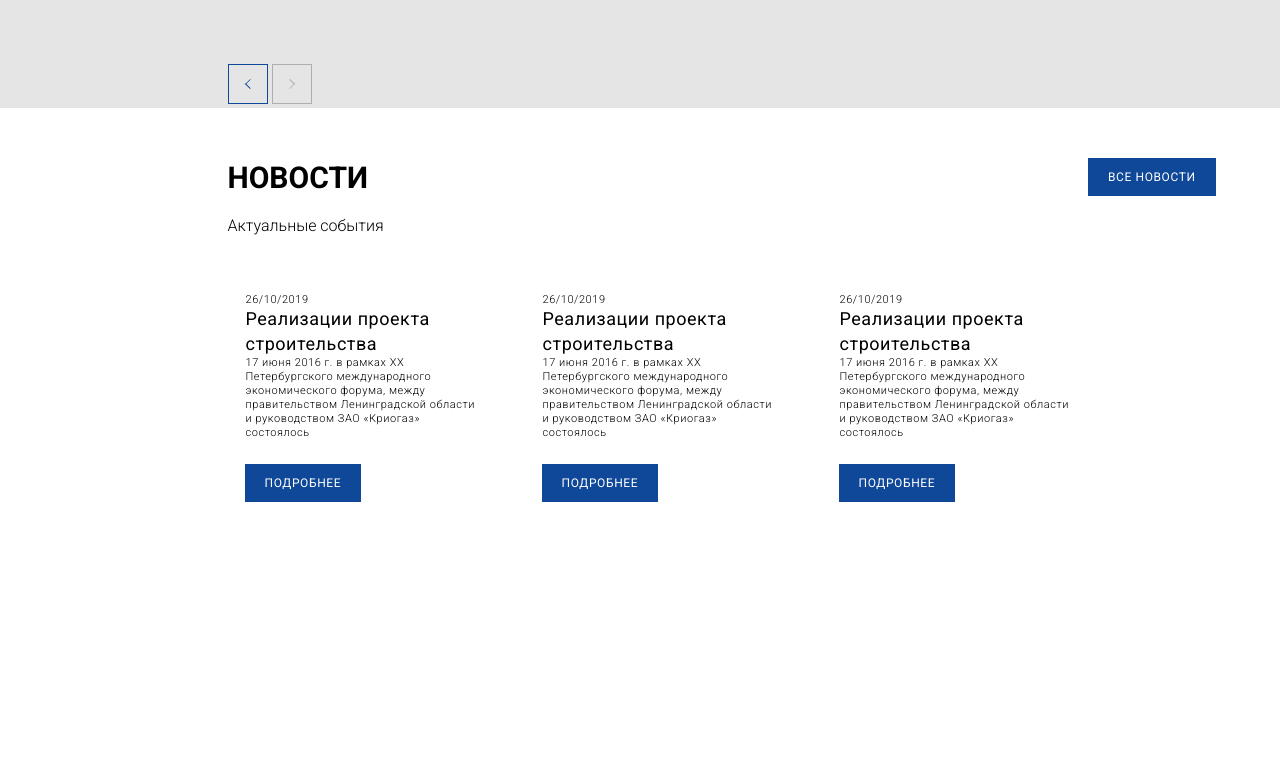
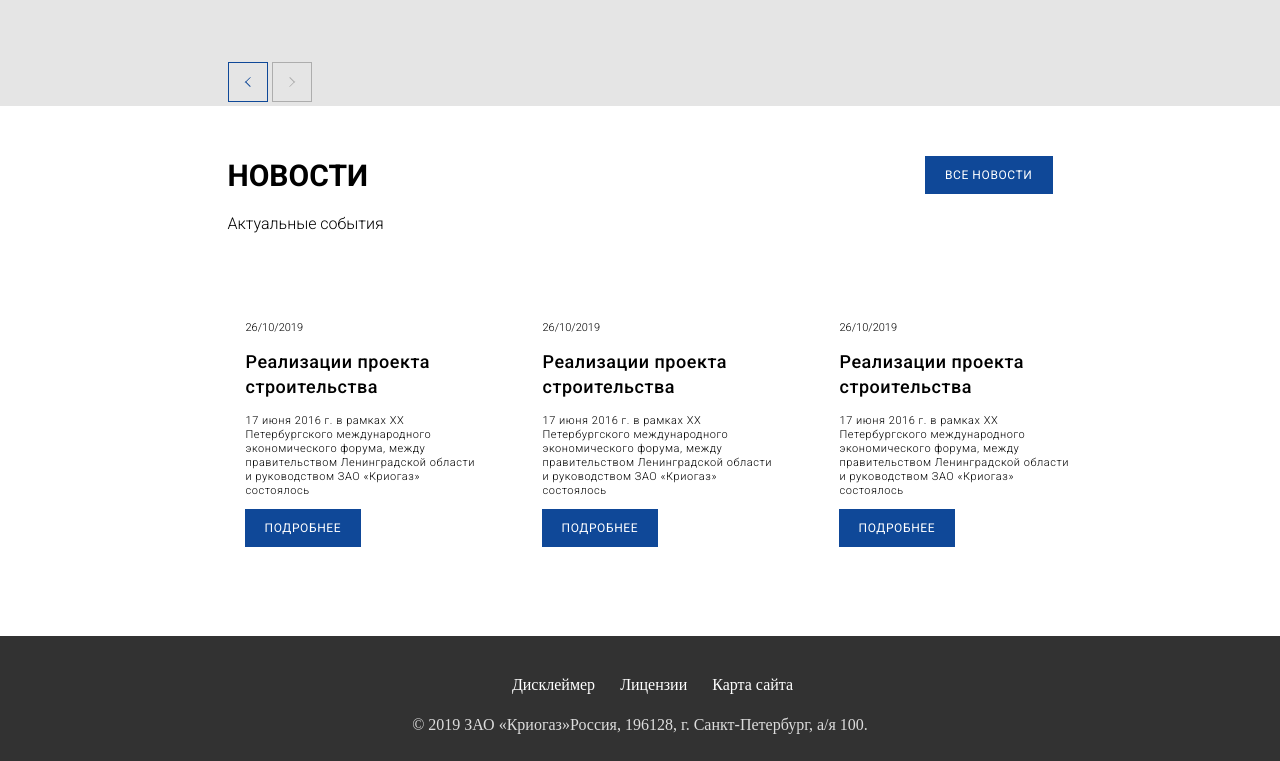
Before and after one commit to RRado95/CooperativeProject, a plain HTML site: page index.html in a window 1280 px wide. Shown: the part 999-1760 px from the top of the page. Before the commit the page ends 1501 px from the top, so only its background shows below. Drawn offline with Linux system fonts and the light colour scheme.

Commit message:
Finished work, edited text, merged

```diff
--- a/css/Index.css
+++ b/css/Index.css
@@ -1,8 +1,9 @@
 @import './header.css';
-@import url('https://fonts.googleapis.com/css2?family=Roboto:wght@300;400;700&display=swap');
+@import url('https://fonts.googleapis.com/css2?family=Roboto:wght@300;400;500;700&display=swap');
 @import url('https://fonts.googleapis.com/css2?family=Montserrat:wght@300;400&display=swap');
 @import './projects.css';
 @import './news.css';
+@import './footer.css';
 
 
 .body {
@@ -39,3 +40,6 @@ a {
 a{
     text-decoration: none;
 }
+.raw{
+    display: flex;
+}
--- /dev/null
+++ b/css/footer.css
@@ -0,0 +1,30 @@
+.footer{
+    background-color: #323232;
+width: 100%;
+height: 125px;
+justify-content: center;
+
+margin: auto;
+display: flex;
+
+}
+.footer__list{
+    justify-content: center;
+    display: flex;
+}
+.footer__title{
+    margin-left: 25px;
+    padding-top: 40px;
+    text-decoration: none;
+     list-style: none;
+
+}
+.footer__link{
+    color: white;
+}
+.footer__suptitle{
+    color: #DCDCDC;
+    text-align: center;
+    padding-top: 22px;
+    justify-content: center;
+}
--- a/css/header.css
+++ b/css/header.css
@@ -1,4 +1,5 @@
 .header__suptitle{
+    padding-bottom: 33px    ;
     color: white;
     font-family: Roboto;
 font-style: normal;
@@ -21,6 +22,7 @@ line-height: 42px;
 .header__list,
 .header__link{
     display: flex;
+    flex-wrap: wrap;
 }
 header{
     max-width: 1920px;
@@ -28,20 +30,12 @@ header{
 
 }
 .header__list{
-    padding-top: 37px;
-    margin-left: 140px;
-
+    margin: 0;
+    padding: 0;
 }
-.number{
-    position: absolute;
-    padding-top: 28px;
-    padding-left: 196px;
-}
-.gmail{
-    position: relative;
-    padding-left: 188px;
-    padding-top: 49px;
-
+.between{
+    justify-content: space-around;
+    align-items: center;
 }
 .gmail,
 .number{
@@ -60,6 +54,7 @@ text-align: right;
 
 }
 header{
+    max-width: 1920px;
    position: absolute;
    top: 0;
    width: 100%;
@@ -69,6 +64,3 @@ header{
 .header__span{
     color: #0F4898;
 }
-.header__hr{
-
-}
--- a/css/news.css
+++ b/css/news.css
@@ -1,6 +1,7 @@
 .news {
     max-width: 825px;
 margin: auto;
+margin-bottom: 100px;
 
 }
 .news__title {
@@ -35,27 +36,23 @@ line-height: 19px;
     margin-left: 17px;
 }
 .news__link {
-    margin-left: 720px;
     white-space: nowrap;
 }
 .news__date {
-    padding-left: 18px;
-font-family: Roboto;
-font-style: normal;
-font-weight: 300;
-font-size: 11px;
-line-height: 13px;
-letter-spacing: 0.05em;
+    padding: 30px 0px 15px 18px;
+    font-family: Roboto;
+    font-weight: 300;
+    font-size: 11px;
+    line-height: 13px;
 }
 .news__text {
-    padding-left: 18px;
+    padding: 15px 0 20px 18px;
     font-family: Roboto;
 font-style: normal;
 font-weight: 300;
 font-size: 11px;
 line-height: 14px;
 letter-spacing: 0.05em;
-margin-bottom: 33px;
 }
 .news__name {
     padding-left: 18px;
--- a/index.html
+++ b/index.html
@@ -5,15 +5,15 @@
     <meta charset="UTF-8">
     <meta name="viewport" content="width=device-width, initial-scale=1.0">
     <title>Document</title>
-    <link rel="stylesheet" href="./css/Index.css">
+    <link rel="stylesheet" href="./css/index.css">
 </head>
 
 <body>
     <header>
 
-        <div class=" header__row">
+        <div class="raw between">
             <div class="header__text">
-                <h1 class="header__suptitle"><span class="header__span">Крио</span> ГАЗ</h1>
+                <h1 class="header__suptitle"><span class="header__span">Крио</span>ГАЗ</h1>
             </div>
             <ul class="header__list">
                 <a class="header__link" href="">
@@ -26,17 +26,14 @@
             </ul>
             <div class="header__number">
                 <p class="number">+7 (812) 383-70-70</p>
-            </div>
-            <div class="header__gmail">
                 <p class="gmail">cryogas@cryogas.ru</p>
             </div>
         </div>
+        <hr class="header__hr">
     </header>
     <div class="header">
         <img class="header__img" src="./img/Rectangle.png" alt="">
     </div>
-    <hr class="header__hr">
-
     <section class="projects">
         <div class="container">
             <div class="col-6">
@@ -91,6 +88,20 @@
             </div>
         </div>
     </section>
+    <footer>
+        <div class="footer">
+
+                <div class="footer__text">
+                    <ul class="footer__list">
+                        <li class="footer__title"><a class="footer__link" href="">Дисклеймер</a></li>
+                        <li class="footer__title"><a class="footer__link" href="">Лицензии</a></li>
+                        <li class="footer__title"><a class="footer__link" href="">Карта сайта</a></li>
+                    </ul>
+                    <p class="footer__suptitle">© 2019 ЗАО «Криогаз»Россия, 196128, г. Санкт-Петербург, а/я 100.</p>
+                </div>
+
+        </div>
+    </footer>
 </body>
 
 </html>
```
Also changed, not shown: css/projects.css (+4 -5 lines), 1 other file.
